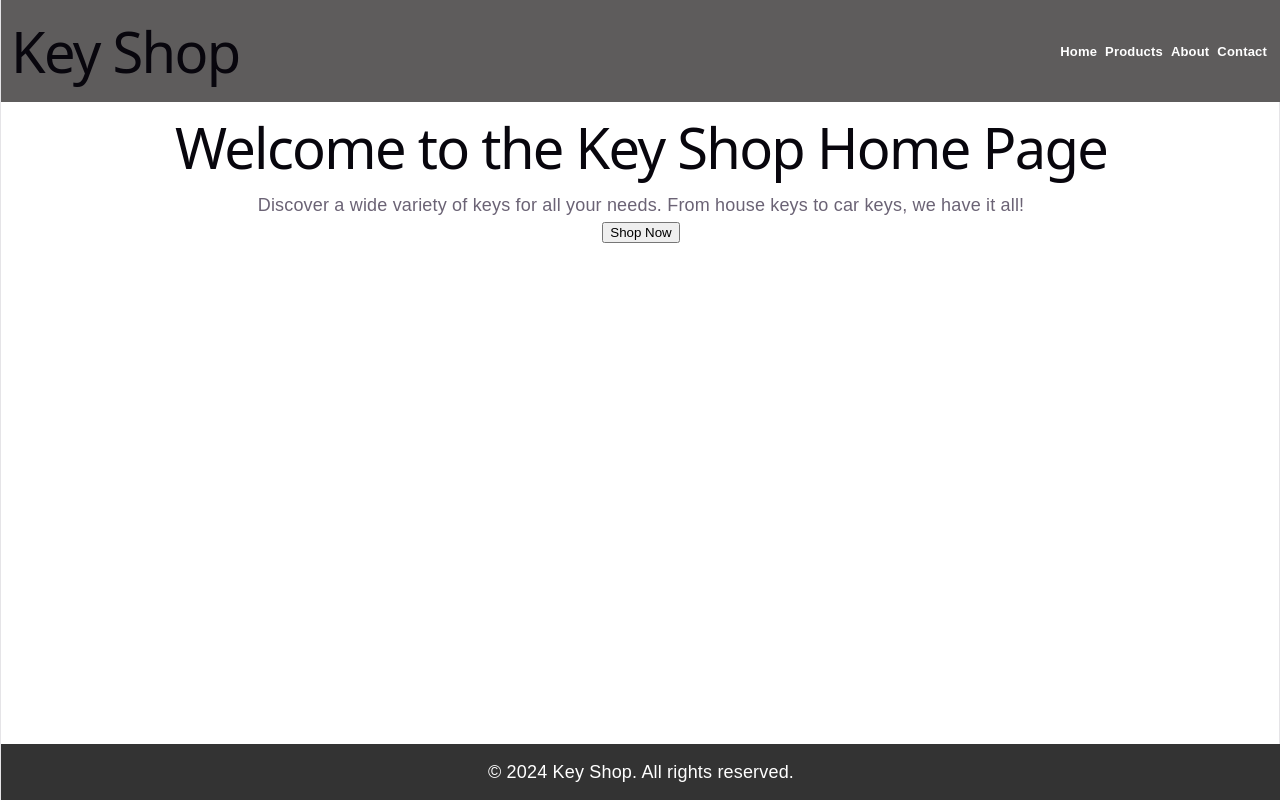
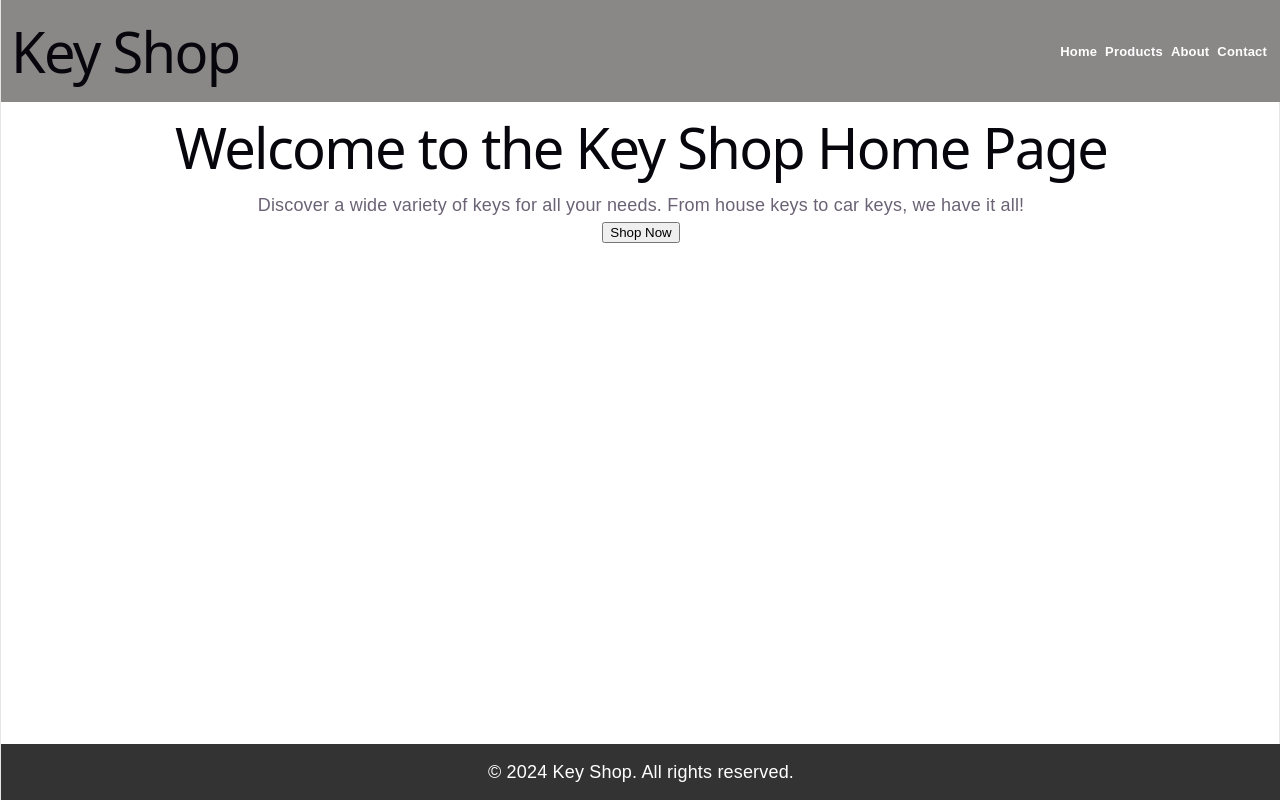
Before and after one commit to HarshRajGH/MERN_SUMMER_TERM, a React (Vite) app in the folder keyShop/: page / in a window 1280 px wide. Built offline with nearby package versions, Linux system fonts and the light colour scheme.

Commit message:
Update App.css

```diff
--- a/keyShop/src/App.css
+++ b/keyShop/src/App.css
@@ -21,8 +21,8 @@ body {
     width: 100vw;
 }
 header {
-    background-color: #5e5c5c;
-    color: #fff;
+    background-color: #8a8787;
+    color: #ffffff;
     padding: 6px 10px;
     text-align: center;
     display: flex;
```
